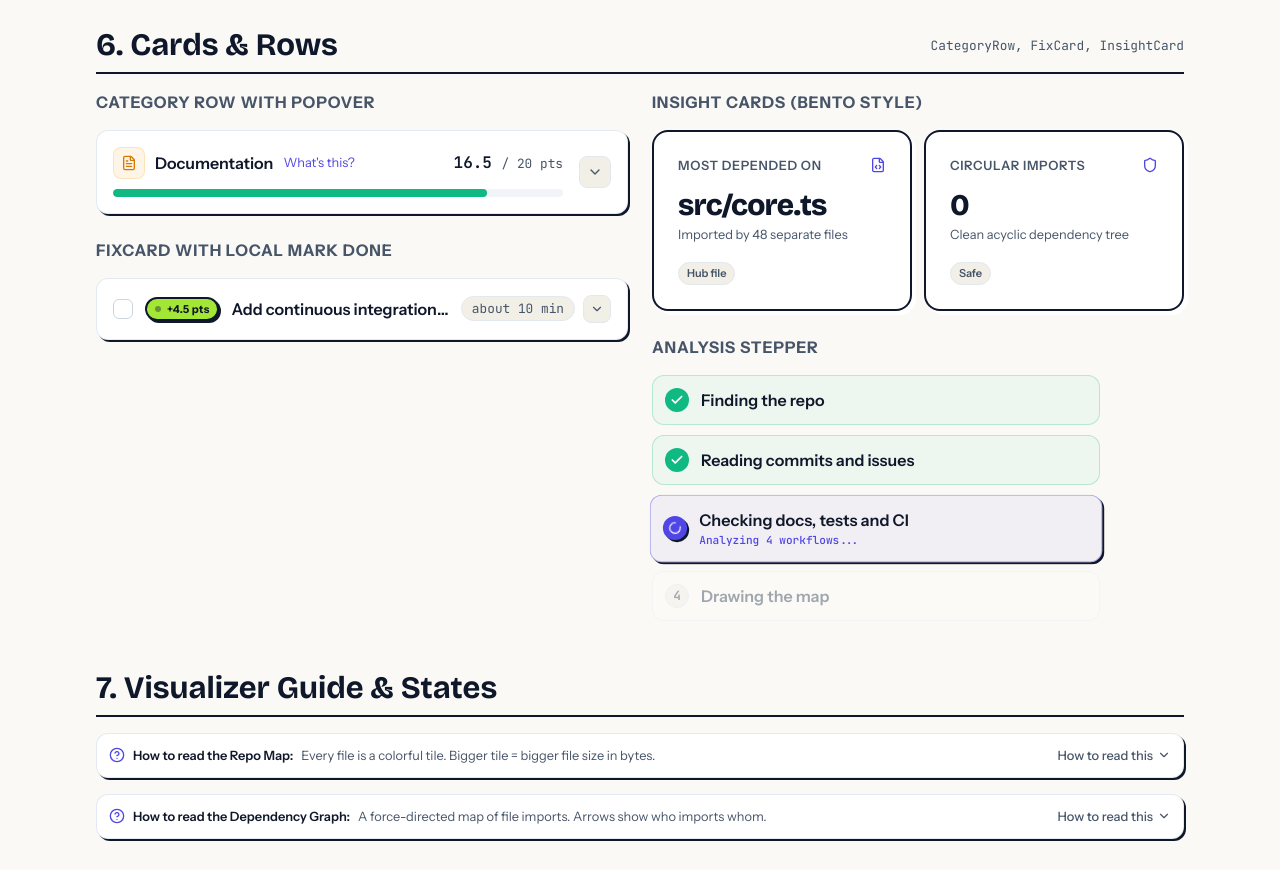
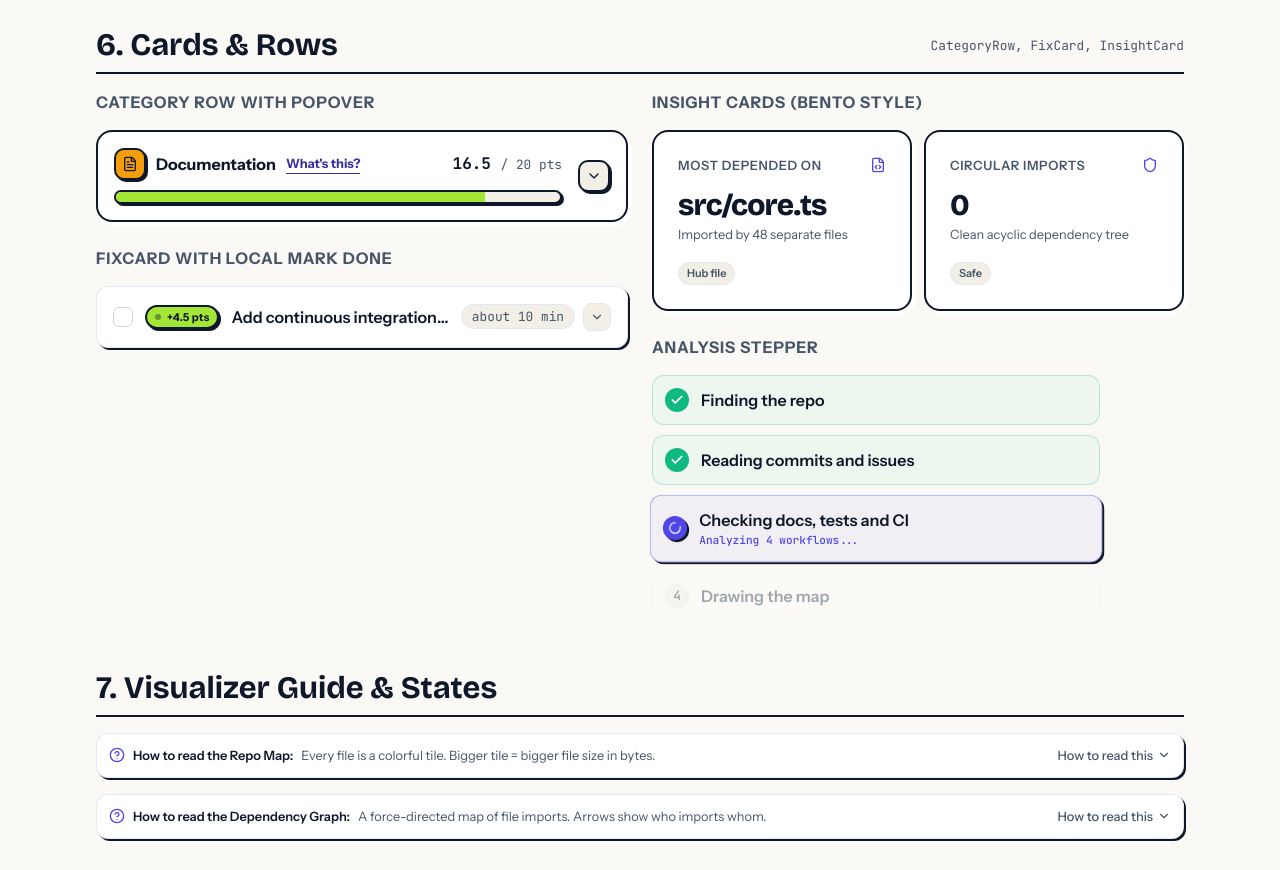
Before and after one commit to Hemacharankodhanda/repometric, a Next.js app in the folder apps/web/: page /kit in a window 1280 px wide. Shown: the part 1480-2350 px from the top of the page. Built offline with nearby package versions, Linux system fonts and the light colour scheme.

Commit message:
fix(web): style CategoryRow with thick ink-outlined bar and tokens

```diff
--- a/apps/web/src/components/CategoryRow.tsx
+++ b/apps/web/src/components/CategoryRow.tsx
@@ -17,35 +17,29 @@ import {
 import type { CategoryResult, SignalResult, SignalStatus } from '@repometric/core';
 import { Popover, PopoverContent, PopoverTrigger } from './ui/Popover';
 
-const CATEGORY_STYLES: Record<string, { bg: string; text: string; icon: React.ReactNode }> = {
+const CATEGORY_STYLES: Record<string, { bg: string; icon: React.ReactNode }> = {
   activity: {
-    bg: 'bg-indigo-500/10 border-indigo-500/20',
-    text: 'text-indigo-600 dark:text-indigo-400',
+    bg: 'bg-primary text-white',
     icon: <Activity className="w-4 h-4" />,
   },
   maintenance: {
-    bg: 'bg-sky-500/10 border-sky-500/20',
-    text: 'text-sky-600 dark:text-sky-400',
+    bg: 'bg-sky text-ink',
     icon: <GitPullRequest className="w-4 h-4" />,
   },
   community: {
-    bg: 'bg-emerald-500/10 border-emerald-500/20',
-    text: 'text-emerald-600 dark:text-emerald-400',
+    bg: 'bg-lime text-ink',
     icon: <Users className="w-4 h-4" />,
   },
   documentation: {
-    bg: 'bg-amber-500/10 border-amber-500/20',
-    text: 'text-amber-600 dark:text-amber-400',
+    bg: 'bg-sun text-ink',
     icon: <FileText className="w-4 h-4" />,
   },
   hygiene: {
-    bg: 'bg-teal-500/10 border-teal-500/20',
-    text: 'text-teal-600 dark:text-teal-400',
+    bg: 'bg-lime text-ink',
     icon: <ShieldCheck className="w-4 h-4" />,
   },
   dependencies: {
-    bg: 'bg-rose-500/10 border-rose-500/20',
-    text: 'text-rose-600 dark:text-rose-400',
+    bg: 'bg-coral text-white',
     icon: <Boxes className="w-4 h-4" />,
   },
 };
@@ -66,11 +60,11 @@ const CATEGORY_EXPLANATIONS: Record<string, string> = {
 function getSignalIcon(status: SignalStatus) {
   switch (status) {
     case 'pass':
-      return <CheckCircle2 className="w-4 h-4 text-emerald-500 shrink-0 mt-0.5" />;
+      return <CheckCircle2 className="w-4 h-4 text-ink shrink-0 mt-0.5" />;
     case 'partial':
-      return <AlertCircle className="w-4 h-4 text-amber-500 shrink-0 mt-0.5" />;
+      return <AlertCircle className="w-4 h-4 text-ink shrink-0 mt-0.5" />;
     case 'fail':
-      return <XCircle className="w-4 h-4 text-rose-500 shrink-0 mt-0.5" />;
+      return <XCircle className="w-4 h-4 text-coral-text shrink-0 mt-0.5" />;
     case 'no_data':
     case 'na':
       return <HelpCircle className="w-4 h-4 text-ink-muted shrink-0 mt-0.5" />;
@@ -86,55 +80,54 @@ export function CategoryRow({ category }: { category: CategoryResult }) {
     'Evaluates repository engineering health against deterministic open-source benchmarks.';
 
   const catStyle = CATEGORY_STYLES[category.id] || {
-    bg: 'bg-slate-500/10 border-slate-500/20',
-    text: 'text-ink',
+    bg: 'bg-card text-ink',
     icon: <Activity className="w-4 h-4" />,
   };
 
   const progressColor =
-    percentage >= 75 ? 'bg-emerald-500' : percentage >= 50 ? 'bg-amber-500' : 'bg-rose-500';
+    percentage >= 75 ? 'bg-lime text-ink' : percentage >= 50 ? 'bg-sun text-ink' : 'bg-coral text-white';
 
   return (
-    <div className="rounded-xl border border-slate-200/90 dark:border-slate-800/90 bg-card shadow-sm hover:border-slate-300 dark:hover:border-slate-700 transition-all overflow-hidden">
+    <div className="rounded-card border-2 border-ink bg-card shadow-card hover:-translate-x-px hover:-translate-y-px hover:shadow-card-lg transition-all duration-[120ms] overflow-hidden">
       <div className="p-4 flex items-center justify-between gap-4">
         <div className="flex-1 min-w-0">
           <div className="flex items-center justify-between mb-2.5">
             <div className="flex items-center space-x-2.5">
               <span
-                className={`w-8 h-8 rounded-lg border flex items-center justify-center shrink-0 ${catStyle.bg} ${catStyle.text}`}
+                className={`w-8 h-8 rounded-control border-2 border-ink flex items-center justify-center shrink-0 shadow-card-sm ${catStyle.bg}`}
               >
                 {catStyle.icon}
               </span>
-              <span className="text-sm sm:text-base font-semibold text-ink">{category.label}</span>
+              <span className="text-sm sm:text-base font-bold text-ink">{category.label}</span>
 
               {/* What's this? popover */}
               <Popover>
                 <PopoverTrigger asChild>
                   <button
                     type="button"
-                    className="inline-flex items-center text-xs text-primary hover:underline focus:outline-none"
+                    className="inline-flex items-center text-xs font-bold text-primary-text border-b border-primary-text hover:opacity-80 focus:outline-none"
                     aria-label={`What is ${category.label}?`}
                   >
                     <span>What&apos;s this?</span>
                   </button>
                 </PopoverTrigger>
-                <PopoverContent className="w-72 p-3.5 text-xs rounded-xl border border-slate-200 dark:border-slate-800 bg-card shadow-lg text-ink">
-                  <p className="font-semibold mb-1 text-ink">{category.label}</p>
+                <PopoverContent className="w-72 p-3.5 text-xs rounded-control border-2 border-ink bg-card shadow-card text-ink">
+                  <p className="font-bold mb-1 text-ink">{category.label}</p>
                   <p className="text-ink-muted leading-relaxed">{explanation}</p>
                 </PopoverContent>
               </Popover>
             </div>
 
-            <div className="font-mono text-xs sm:text-sm font-semibold text-ink">
+            <div className="font-mono text-xs sm:text-sm font-bold text-ink">
               {category.earned.toFixed(1)}{' '}
               <span className="text-ink-muted font-normal text-xs">/ {category.weight} pts</span>
             </div>
           </div>
 
-          {/* Sleek progress bar */}
-          <div className="w-full h-2 rounded-full bg-slate-100 dark:bg-slate-800/80 overflow-hidden">
+          {/* Thick progress bar with ink outline per spec */}
+          <div className="w-full h-3.5 rounded-pill border-2 border-ink bg-paper-2 overflow-hidden shadow-card-sm flex">
             <div
-              className={`h-full transition-all duration-500 rounded-full ${progressColor}`}
+              className={`h-full transition-all duration-500 ${progressColor}`}
               style={{ width: `${percentage}%` }}
             />
           </div>
@@ -145,7 +138,7 @@ export function CategoryRow({ category }: { category: CategoryResult }) {
           onClick={() => setExpanded(!expanded)}
           aria-expanded={expanded}
           aria-label={expanded ? 'Collapse checks' : 'Expand checks'}
-          className="w-8 h-8 rounded-lg border border-slate-200 dark:border-slate-800 bg-paper-2 hover:bg-slate-200/60 dark:hover:bg-slate-800 text-ink-muted hover:text-ink flex items-center justify-center transition-colors shrink-0"
+          className="w-8 h-8 rounded-control border-2 border-ink bg-paper-2 hover:bg-card text-ink flex items-center justify-center transition-all duration-[120ms] shadow-card-sm hover:-translate-x-px hover:-translate-y-px hover:shadow-card shrink-0"
         >
           <ChevronDown
             className={`w-4 h-4 transition-transform duration-200 ${expanded ? 'rotate-180' : ''}`}
@@ -155,23 +148,23 @@ export function CategoryRow({ category }: { category: CategoryResult }) {
 
       {/* Expandable Evidence / Signals List */}
       {expanded && (
-        <div className="border-t border-slate-100 dark:border-slate-800/80 bg-slate-50/50 dark:bg-slate-900/40 p-4 space-y-2">
+        <div className="border-t-2 border-ink bg-paper-2 p-4 space-y-2">
           {category.signals.map((signal: SignalResult) => (
             <div
               key={signal.id}
-              className="flex items-start justify-between gap-3 text-xs p-3 rounded-lg bg-card border border-slate-200/70 dark:border-slate-800/70"
+              className="flex items-start justify-between gap-3 text-xs p-3 rounded-control bg-card border-2 border-ink shadow-card-sm"
             >
               <div className="flex items-start space-x-2.5 min-w-0">
                 {getSignalIcon(signal.status)}
                 <div>
-                  <div className="font-semibold text-ink">{signal.label}</div>
+                  <div className="font-bold text-ink">{signal.label}</div>
                   <div className="text-ink-muted text-[11px] mt-0.5 leading-relaxed">
                     {signal.evidence}
                   </div>
                 </div>
               </div>
 
-              <div className="font-mono text-xs font-semibold text-ink shrink-0 pt-0.5">
+              <div className="font-mono text-xs font-bold text-ink shrink-0 pt-0.5">
                 {signal.earned} / {signal.max}
               </div>
             </div>
```
